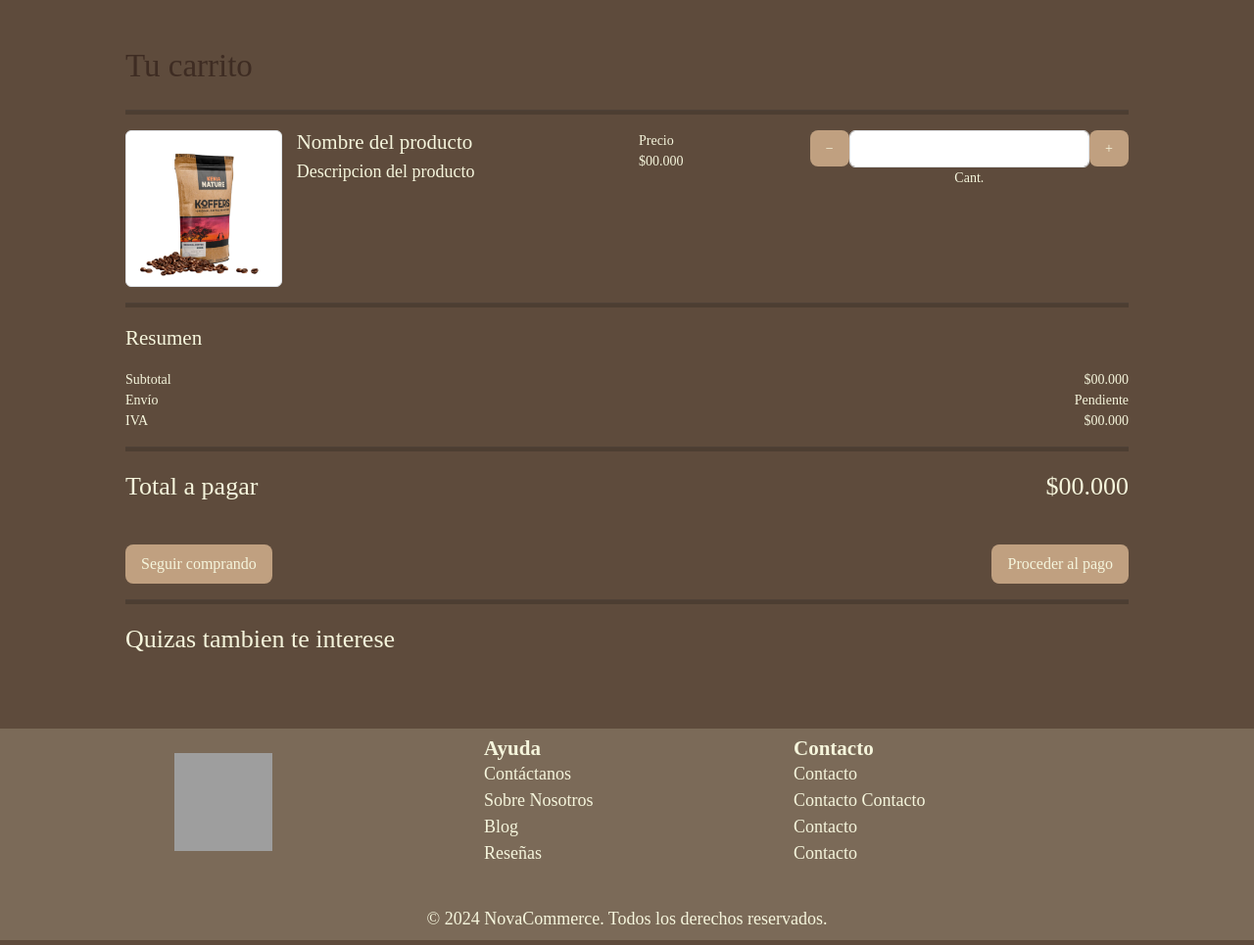
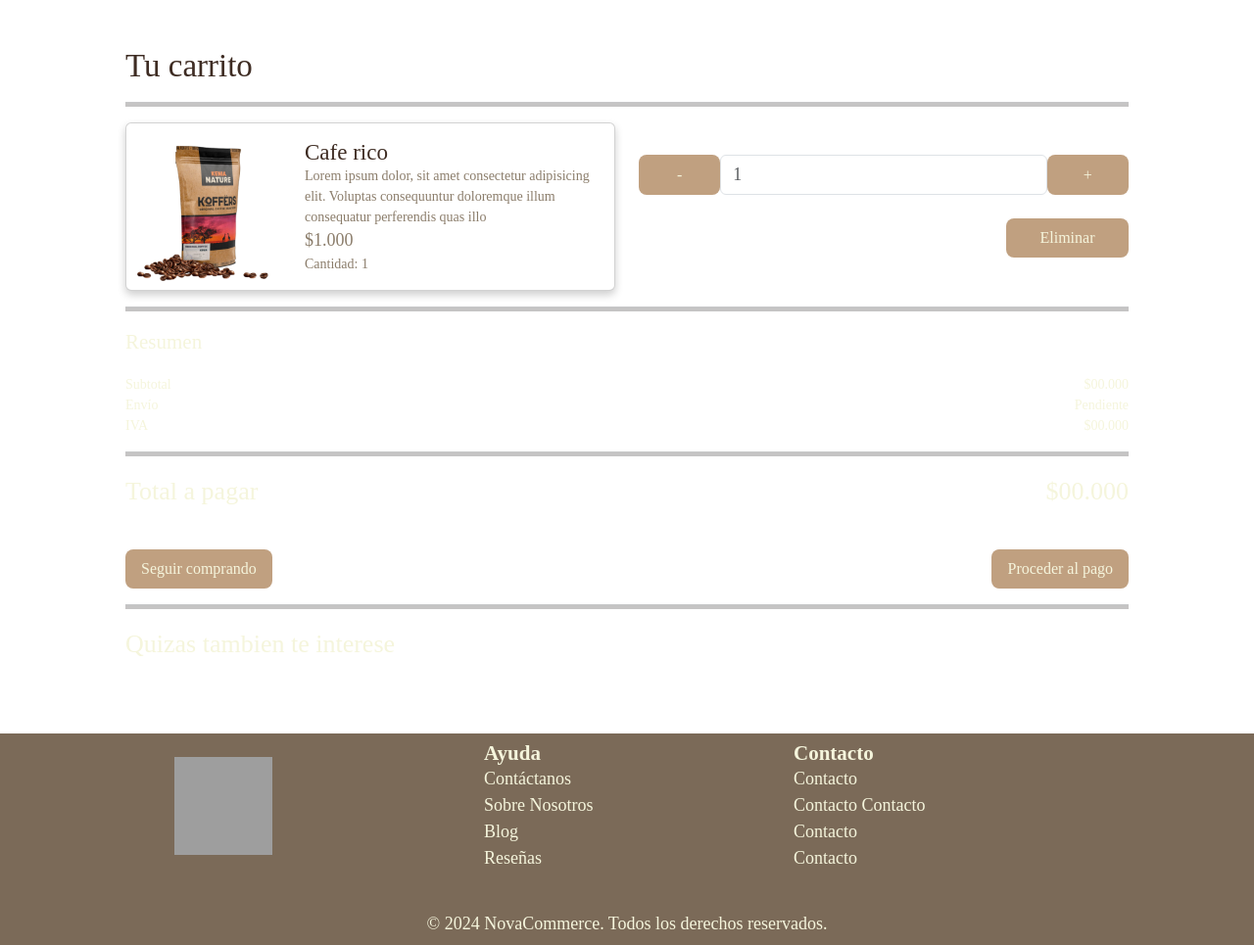
Before and after one commit to RadioRek/NovaCommerce, a Django app: page /carrito/ in a window 1280 px wide. Shown: the part 128-1093 px from the top of the page at 98% size. Run offline with Django 4.2, Linux system fonts and the light colour scheme; grey boxes are pictures that could not be loaded.

Commit message:
Me quiero morir

```diff
--- a/proyectoDjango/capstoneEcommerce/principal/static/css/base.css
+++ b/proyectoDjango/capstoneEcommerce/principal/static/css/base.css
@@ -141,14 +141,14 @@
 .parrafoPequeño {
     font-family: "Luxurious Roman", serif;
     font-size: 18px;
-    color: var(--negro75);
+    color: var(--gris50);
     font-weight: normal;
 }
 
 .parrafoPequeñoSuave {
     font-family: "Luxurious Roman", serif;
     font-size: 18px;
-    color: var(--negro75);
+    color: var(--gris50);
     font-weight: normal;
 }
 
@@ -162,7 +162,7 @@
 .textoMinimo {
     font-family: "Luxurious Roman", serif;
     font-size: 14px;
-    color: var(--negro75);
+    color: var(--gris50);
     font-weight: normal;
 }
 
@@ -259,7 +259,7 @@
 }
 
 .card {
-    box-shadow: 0 2px 4px 2px var(--gris50);
+    box-shadow: 0 4px 8px 0 rgba(0, 0, 0, 0.2);
 }
 
 @media (min-width: 576px) {
--- a/proyectoDjango/capstoneEcommerce/principal/static/css/carrito.css
+++ b/proyectoDjango/capstoneEcommerce/principal/static/css/carrito.css
@@ -3,14 +3,8 @@
 	background-color: var(--negro85);
 }
 
-.contenedorPrincipal {
-	background: var(--cafeMainSecundario2);
-
-}
-
 .contentAncho {
 	width: 90%;
-	background: var(--cafeMainSecundario2);
 }
 
 @media (min-width: 576px) {
@@ -25,3 +19,8 @@
 	max-width: 160px;
 	max-height: 160px;
 }
+
+
+.imgCheck {
+    max-width: 100%;
+}
--- a/proyectoDjango/capstoneEcommerce/principal/templates/carrito.html
+++ b/proyectoDjango/capstoneEcommerce/principal/templates/carrito.html
@@ -10,37 +10,53 @@
 {% block body %}
 
 <div class="contenedorPrincipal d-flex flex-column p-0 m-0 py-5 align-items-center">
+
     <div class="contentAncho d-flex flex-column">
-        <h3 class="headBlanco3 align-items-start mb-2">Tu carrito</h3>
+        <h3 class="headBlanco3 align-items-start mb-0">Tu carrito</h3>
         <hr />
 
         <div class="row d-flex">
 
-            <div class="col-sm-2 col-6  mb-4 mb-sm-0">
-                <img src="{% static 'img/cafe.png' %}" class="img-thumbnail img-max" alt="Producto" />
+            <div class="col-sm-6 d-flex flex-column justify-content-center mb-4 mb-sm-0">
+                <div class="card">
+
+                    <div class="row g-0">
+
+                        <div class="col-4 d-flex justify-content-center align-items-center">
+                            <img src="{% static 'img/cafe.png' %}" class="imgCheck" alt="...">
+                        </div>
+
+                        <div class="col-8">
+
+                            <div class="card-body">
+                                <h6 class="head6 mb-0">Cafe rico</h6>
+                                <p class="textoMinimo mb-0">Lorem ipsum dolor, sit amet consectetur adipisicing elit.
+                                    Voluptas consequuntur doloremque illum consequatur perferendis quas illo</p>
+                                <p class="parrafoPequeño mb-0">$1.000</p>
+                                <p class="textoMinimo mb-0">Cantidad: 1</p>
+                            </div>
+                        </div>
+                    </div>
+                </div>
             </div>
 
-            <div class="col-sm-4 align-items-center col-6 mb-4 mb-sm-0">
-                <h5 class="parrafoBlanco mb-1">Nombre del producto</h5>
-                <p class="parrafoPequeñoBlanco">Descripcion del producto</p>
-            </div>
+            <div class="col-sm-6 d-flex flex-column justify-content-center">
+                <form action="" class="mb-4">
+                    <div class="row m-0 p-0">
+                        <button class="col-2 botonGenerico m-0">-</button>
 
-            <div class="col-sm-2 col-6">
-                <p class="textoMinimoBlanco m-0 p-0">Precio</p>
-                <p class="textoMinimoBlanco m-0 p-0">$00.000</p>
-            </div>
+                        <div class="col-8 m-0 p-0">
+                            <input type="number" class="form-control estiloInput parrafoPequeño m-0" id="cantidadInput"
+                                placeholder="1" required />
+                        </div>
+                        <button class="col-2 botonGenerico m-0">+</button>
+                    </div>
+                </form>
 
-            <div class="col-sm-4 col-6">
-
-                <div class="d-flex justify-content-center align-items-center">
-                    <button type="button" class="botonGenerico textoMinimo" onclick="cambiarCantidad(-1)">−</button>
-                    <input id="cantidadInput" type="number" value="" readonly
-                        class="form-control text-center tamaño-cantidad" />
-                    <button type="button" class="botonGenerico textoMinimo" onclick="cambiarCantidad(1)">+</button>
-                </div>
-                <p class="textoMinimoBlanco m-0 p-0 text-center">Cant.</p>
+                <button class="botonGenerico w-25 align-self-end">Eliminar</button>
             </div>
         </div>
+
         <hr />
 
         <div class="row">
--- a/proyectoDjango/capstoneEcommerce/principal/urls.py
+++ b/proyectoDjango/capstoneEcommerce/principal/urls.py
@@ -27,6 +27,7 @@
     path("producto/<int:producto_id>/", views.producto, name="producto"),
     path("perfil/", views.perfil, name="perfil"),
     path("carrito/", views.carrito, name="carrito"),
+    path("checkout/", views.checkout, name="checkout"),
 
 
     # rutas de la API
--- a/proyectoDjango/capstoneEcommerce/principal/views.py
+++ b/proyectoDjango/capstoneEcommerce/principal/views.py
@@ -52,6 +52,8 @@
 def carrito(request):
     return render(request, 'carrito.html')
 
+def checkout(request):
+    return render(request, 'checkout.html')
 
 def perfil(request):
 
@@ -65,8 +67,6 @@
         return render(request, 'perfil.html', context)
     else:
         return redirect('sitioLogin')
-
-
 
 
 # mas cositas de la API
@@ -109,12 +109,6 @@
             queryset = queryset.filter(categoriaproducto__categoria__id__in=categorias).distinct()
 
         return queryset
-
-
-
-
-
-
 
 class CategoriaViewSet(viewsets.ModelViewSet):
     queryset = Categoria.objects.all()
```
Also changed, not shown: proyectoDjango/capstoneEcommerce/principal/static/css/checkout.css (added, +26 -0 lines), proyectoDjango/capstoneEcommerce/principal/templates/checkout.html (added, +79 -0 lines).
